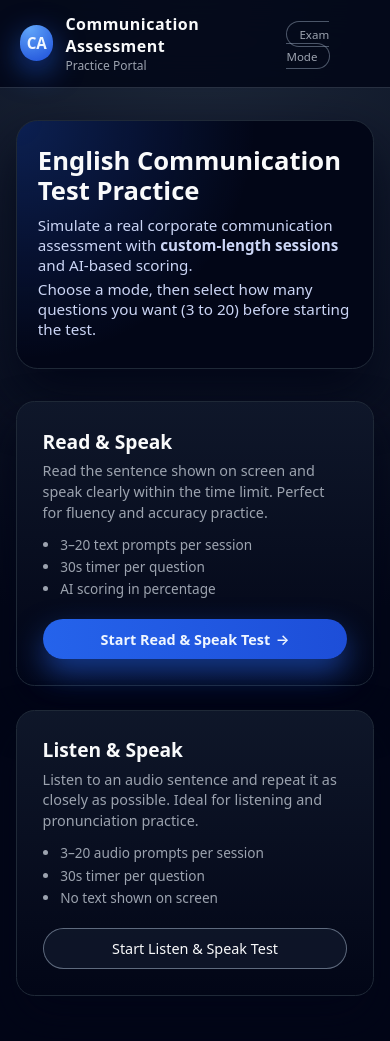
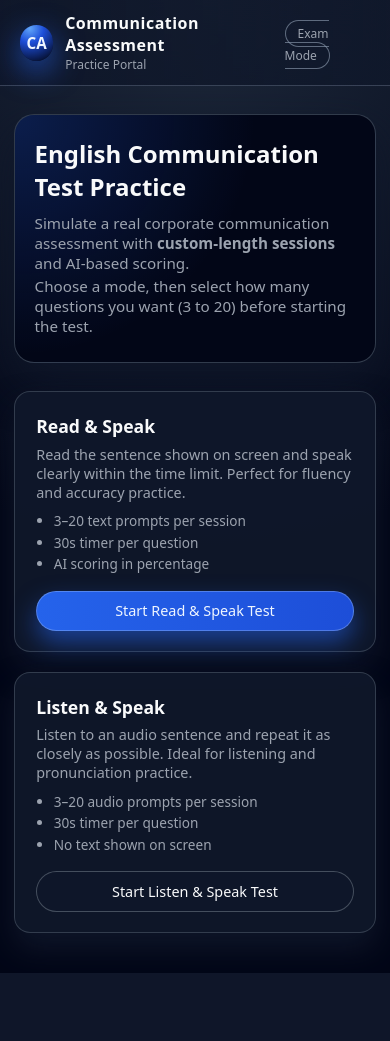
Before and after one commit to arvind88765/communication-test-ai, a Flask app: page / in a window 390 px wide. After the commit the page ends 973 px from the top, so only its background shows below. Run offline with Flask 3, Linux system fonts and the light colour scheme.

Commit message:
Update style.css

```diff
--- a/static/style.css
+++ b/static/style.css
@@ -2,273 +2,7 @@
   --bg: #0b1120;
   --panel: #0f172a;
   --card: #111827;
-  --accent: #2563eb;:root {
-  --bg: #020617;
-  --panel: #0f172a;
-  --card: #111827;
   --accent: #2563eb;
-  --accent-soft: rgba(37, 99, 235, 0.14);
-  --border-subtle: rgba(55, 65, 81, 0.85);
-  --text-main: #f9fafb;
-  --text-muted: #9ca3af;
-  --danger: #ef4444;
-  --success: #22c55e;
-}
-
-* {
-  box-sizing: border-box;
-  font-family: system-ui, -apple-system, BlinkMacSystemFont, "Segoe UI", sans-serif;
-}
-
-body.app-body {
-  margin: 0;
-  padding: 0;
-  background: radial-gradient(circle at top, #1e293b 0, #020617 60%);
-  color: var(--text-main);
-  min-height: 100vh;
-}
-
-/* ================= HEADER ================= */
-
-.app-header {
-  position: sticky;
-  top: 0;
-  z-index: 10;
-  backdrop-filter: blur(18px);
-  background: rgba(2, 6, 23, 0.85);
-  border-bottom: 1px solid rgba(148, 163, 184, 0.25);
-}
-
-.header-inner {
-  max-width: 960px;
-  margin: 0 auto;
-  padding: 0.8rem 1.25rem;
-  display: flex;
-  align-items: center;
-  justify-content: space-between;
-}
-
-.brand {
-  display: flex;
-  gap: 0.75rem;
-  align-items: center;
-}
-
-.logo-circle {
-  width: 36px;
-  height: 36px;
-  border-radius: 999px;
-  background: radial-gradient(circle at 30% 10%, #60a5fa, #1d4ed8);
-  display: flex;
-  align-items: center;
-  justify-content: center;
-  font-weight: 700;
-  font-size: 0.95rem;
-  color: #eff6ff;
-  box-shadow: 0 10px 30px rgba(37, 99, 235, 0.6);
-}
-
-.brand-text {
-  display: flex;
-  flex-direction: column;
-}
-
-.brand-title {
-  font-weight: 600;
-  letter-spacing: 0.03em;
-}
-
-.brand-subtitle {
-  font-size: 0.75rem;
-  color: var(--text-muted);
-}
-
-.badge {
-  font-size: 0.72rem;
-  padding: 0.3rem 0.75rem;
-  border-radius: 999px;
-  border: 1px solid rgba(148, 163, 184, 0.5);
-  color: var(--text-muted);
-}
-
-/* ================= MAIN ================= */
-
-.app-main {
-  max-width: 960px;
-  margin: 2rem auto 2.8rem;
-  padding: 0 1.25rem;
-}
-
-/* ================= HERO ================= */
-
-.hero-card {
-  background:
-    radial-gradient(circle at top left, rgba(37, 99, 235, 0.28), transparent 55%),
-    linear-gradient(to bottom, #020617, #020617);
-  border-radius: 1.35rem;
-  padding: 2rem 1.9rem;
-  border: 1px solid var(--border-subtle);
-  box-shadow: 0 26px 55px rgba(2, 6, 23, 0.95);
-  margin-bottom: 2rem;
-}
-
-.hero-card h1 {
-  margin: 0 0 0.6rem;
-  font-size: 2rem;
-  font-weight: 700;
-  line-height: 1.15;
-}
-
-.hero-card p {
-  margin: 0.25rem 0;
-  max-width: 40rem;
-  font-size: 0.95rem;
-  color: #cbd5f5;
-}
-
-.hero-note {
-  margin-top: 0.75rem;
-  font-size: 0.85rem;
-  color: #e5e7eb;
-}
-
-/* ================= MODE GRID ================= */
-
-.mode-grid {
-  display: grid;
-  grid-template-columns: repeat(2, minmax(0, 1fr));
-  gap: 1.5rem;
-}
-
-.mode-card {
-  background: linear-gradient(
-    180deg,
-    rgba(15, 23, 42, 0.98),
-    rgba(2, 6, 23, 0.98)
-  );
-  border-radius: 1.15rem;
-  padding: 1.6rem;
-  border: 1px solid var(--border-subtle);
-  box-shadow: 0 24px 45px rgba(2, 6, 23, 0.9);
-  transition: transform 0.2s ease, box-shadow 0.2s ease;
-}
-
-.mode-card:hover {
-  transform: translateY(-4px);
-  box-shadow: 0 32px 65px rgba(2, 6, 23, 0.95);
-}
-
-.mode-card h2 {
-  margin-top: 0;
-  margin-bottom: 0.4rem;
-  font-size: 1.2rem;
-  font-weight: 600;
-}
-
-.mode-card p {
-  margin: 0.3rem 0 0.7rem;
-  font-size: 0.9rem;
-  line-height: 1.45;
-  color: var(--text-muted);
-}
-
-.feature-list {
-  margin: 0.5rem 0 1.3rem;
-  padding-left: 1.1rem;
-  font-size: 0.85rem;
-  color: var(--text-muted);
-}
-
-.feature-list li {
-  margin-bottom: 0.2rem;
-}
-
-/* ================= BUTTONS ================= */
-
-.primary-btn,
-.secondary-btn,
-.ghost-btn {
-  border-radius: 999px;
-  padding: 0.65rem 1.2rem;
-  border: none;
-  cursor: pointer;
-  font-size: 0.9rem;
-  display: inline-flex;
-  align-items: center;
-  justify-content: center;
-  gap: 0.35rem;
-  text-decoration: none;
-  transition: transform 0.15s ease, box-shadow 0.15s ease;
-}
-
-.primary-btn {
-  background: linear-gradient(to right, #2563eb, #1d4ed8);
-  color: #eff6ff;
-  font-weight: 600;
-  box-shadow: 0 14px 30px rgba(37, 99, 235, 0.55);
-}
-
-.primary-btn::after {
-  content: "→";
-}
-
-.primary-btn:hover {
-  transform: translateY(-1px);
-  box-shadow: 0 20px 40px rgba(37, 99, 235, 0.7);
-}
-
-.secondary-btn {
-  background: rgba(15, 23, 42, 0.9);
-  border: 1px solid rgba(148, 163, 184, 0.6);
-  color: var(--text-main);
-}
-
-.secondary-btn:hover {
-  background: rgba(31, 41, 55, 0.9);
-}
-
-.ghost-btn {
-  background: transparent;
-  border: 1px solid rgba(148, 163, 184, 0.6);
-  color: var(--text-muted);
-}
-
-.full-width {
-  width: 100%;
-}
-
-/* ================= TEST / RESULTS / SLIDER ================= */
-/* (UNCHANGED LOGIC – ONLY SHADOW & SPACING POLISH) */
-
-.test-card,
-.result-card,
-.detail-card {
-  background: rgba(15, 23, 42, 0.98);
-  border-radius: 1.1rem;
-  border: 1px solid var(--border-subtle);
-  box-shadow: 0 20px 40px rgba(2, 6, 23, 0.95);
-}
-
-/* ================= RESPONSIVE ================= */
-
-@media (max-width: 720px) {
-  .app-main {
-    padding: 0 1rem;
-  }
-
-  .hero-card {
-    padding: 1.6rem 1.3rem;
-  }
-
-  .hero-card h1 {
-    font-size: 1.6rem;
-  }
-
-  .mode-grid {
-    grid-template-columns: 1fr;
-  }
-}
-
   --accent-soft: rgba(37, 99, 235, 0.12);
   --border-subtle: #1f2937;
   --text-main: #f9fafb;
```
